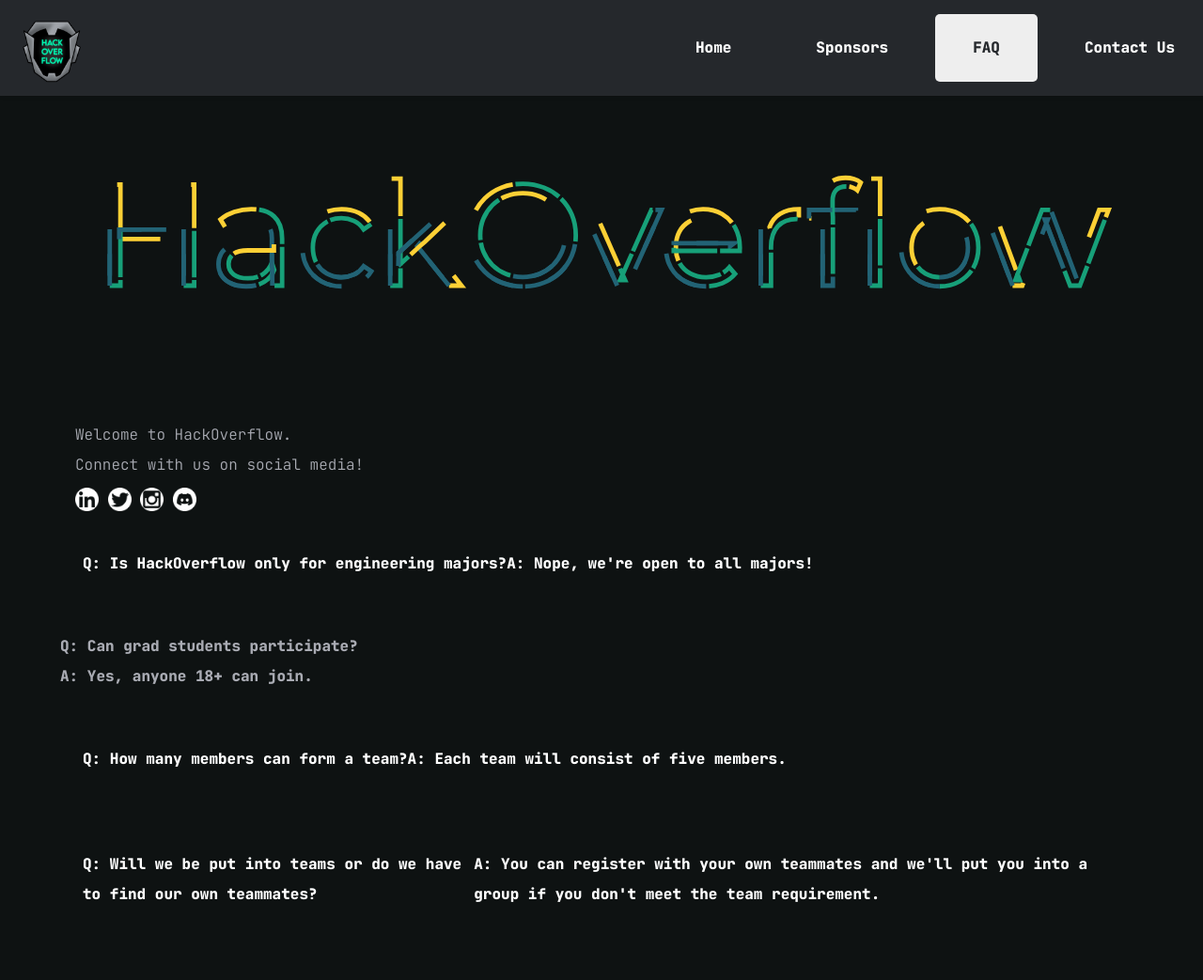
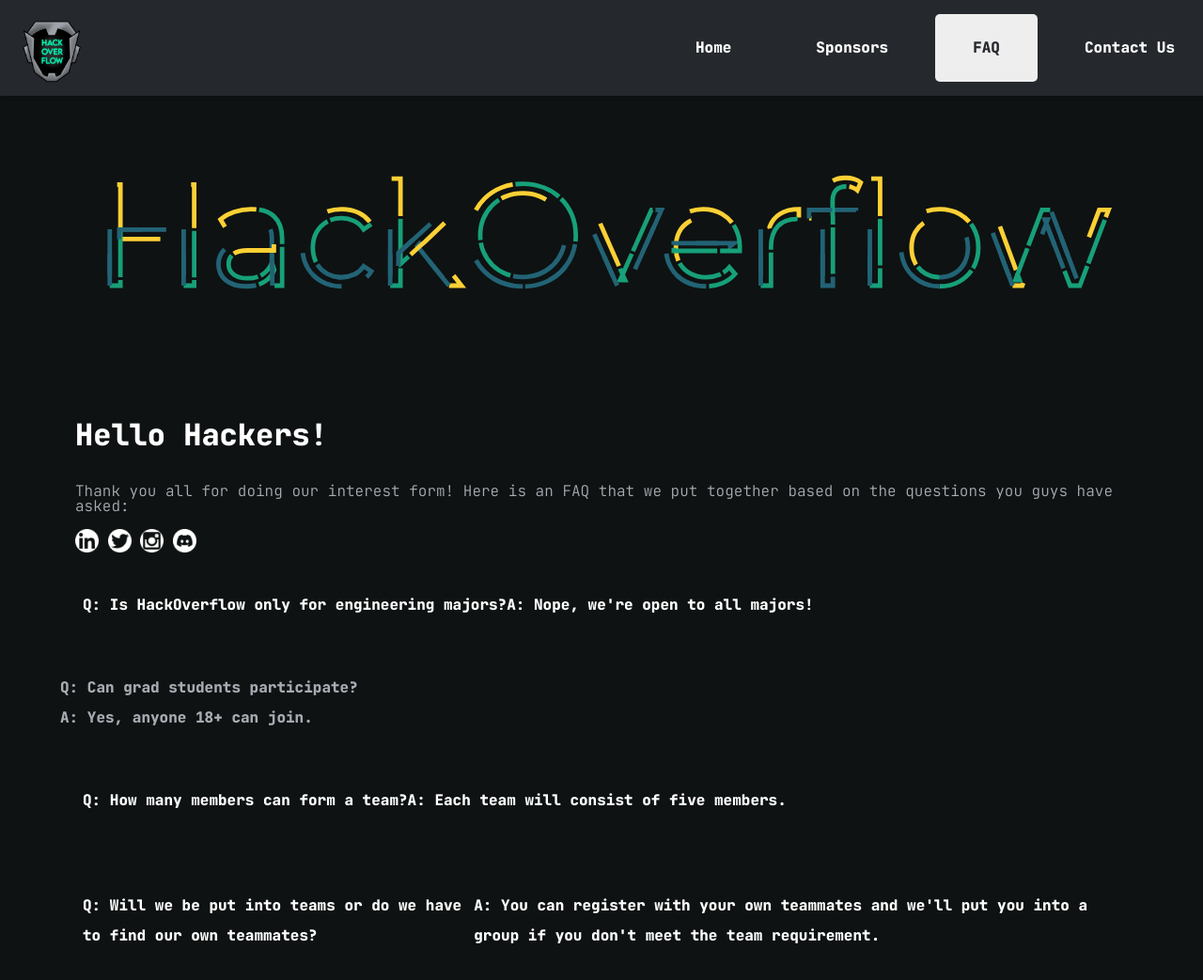
Before and after one commit to J-Souffle/T4GWebsite, a Jekyll site: the page built from pages/FAQ.md, in a window 1280 px wide and 1100 px high. Shown: the top 1043 px of the window at 94% size. Built offline with Jekyll 4.4.1, drawn with Linux system fonts in a browser that asks for light colours.

Commit message:
Updated author description and discord invite link

```diff
--- a/_data/author.yml
+++ b/_data/author.yml
@@ -1,12 +1,12 @@
 name: GMU HackOverflow
 dp: assets/icons/HOF2022.png
 description: "
-  <p>
-    Welcome to HackOverflow.
-  </p>
+  <h1>
+    Hello Hackers!
+  </h1>
   <br/>
   <p>
-    Connect with us on social media!
+    Thank you all for doing our interest form! Here is an FAQ that we put together based on the questions you guys have asked:
   </P>
 "
 # Author settings
@@ -21,7 +21,7 @@ contact:
   - title: instagram
     url: https://www.instagram.com/hackoverflowgmu/
   - title: dev
-    url: https://discord.gg/dk6VHnMfKz
+    url: https://discord.gg/rfchUHcUqP
   #- title: dev
   #  url: https://dev.to/sharadcodes
   #- title: email
```
